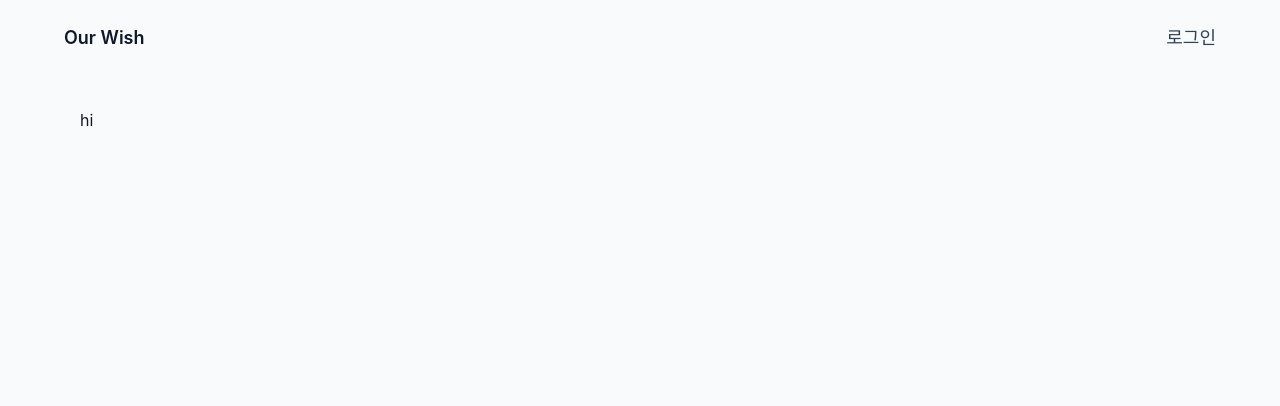
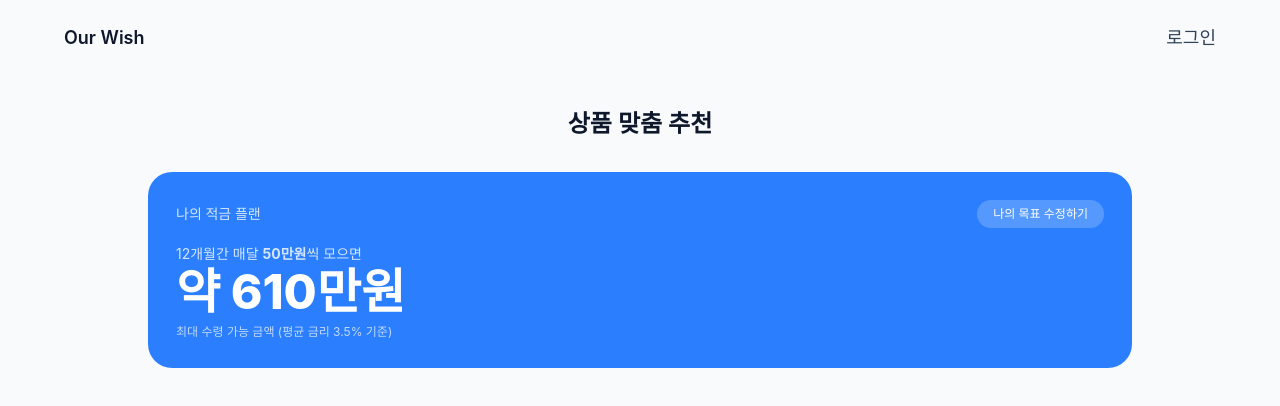
Before and after one commit to Our-Wish/ourwish, a Vue app in the folder frontend_dir/: page /recommendation in a window 1280 px wide. Shown: the top 406 px of the page. Built offline with nearby package versions, Linux system fonts and the light colour scheme; no server answers; the HTML template or start-up script is replaced by a standard one.

Commit message:
Feat: 맞춤 추천 페이지 상단 플랜 카드 구현

```diff
--- a/frontend_dir/src/views/RecommendationView.vue
+++ b/frontend_dir/src/views/RecommendationView.vue
@@ -1 +1,43 @@
-<template>hi</template>
+<template>
+  <div class="min-h-screen">
+    <header class="pb-8 text-center">
+      <span class="text-2xl font-semibold text-slate-900">상품 맞춤 추천</span>
+    </header>
+
+    <div class="mx-auto max-w-5xl px-5">
+      <div class="relative rounded-3xl bg-blue-500 p-7 text-white">
+        <div class="flex items-center justify-between">
+          <p class="text-sm font-medium opacity-80">나의 적금 플랜</p>
+          <button
+            @click="router.go(-1)"
+            class="rounded-full bg-white/20 px-4 py-1.5 text-xs font-medium hover:bg-white/30"
+          >
+            나의 목표 수정하기
+          </button>
+        </div>
+        <p class="mt-4 text-sm opacity-80">
+          {{ goalStore.period }}개월간 매달
+          <span class="font-bold text-white">{{ goalStore.monthlyAmount }}만원</span>씩 모으면
+        </p>
+        <p class="mt-1 text-5xl font-extrabold">약 {{ totalAmount }}만원</p>
+        <p class="mt-2 text-xs opacity-70">최대 수령 가능 금액 (평균 금리 3.5% 기준)</p>
+      </div>
+    </div>
+  </div>
+</template>
+
+<script setup lang="ts">
+import { computed } from 'vue'
+import { useRouter } from 'vue-router'
+import { useGoalStore } from '@/stores/goal'
+
+const router = useRouter()
+const goalStore = useGoalStore()
+
+const totalAmount = computed(() => {
+  const { period, monthlyAmount } = goalStore
+  const principal = period * monthlyAmount
+  const interest = ((monthlyAmount * period * (period + 1)) / 2) * (0.035 / 12)
+  return Math.round(principal + interest * (1 - 0.154))
+})
+</script>
```
